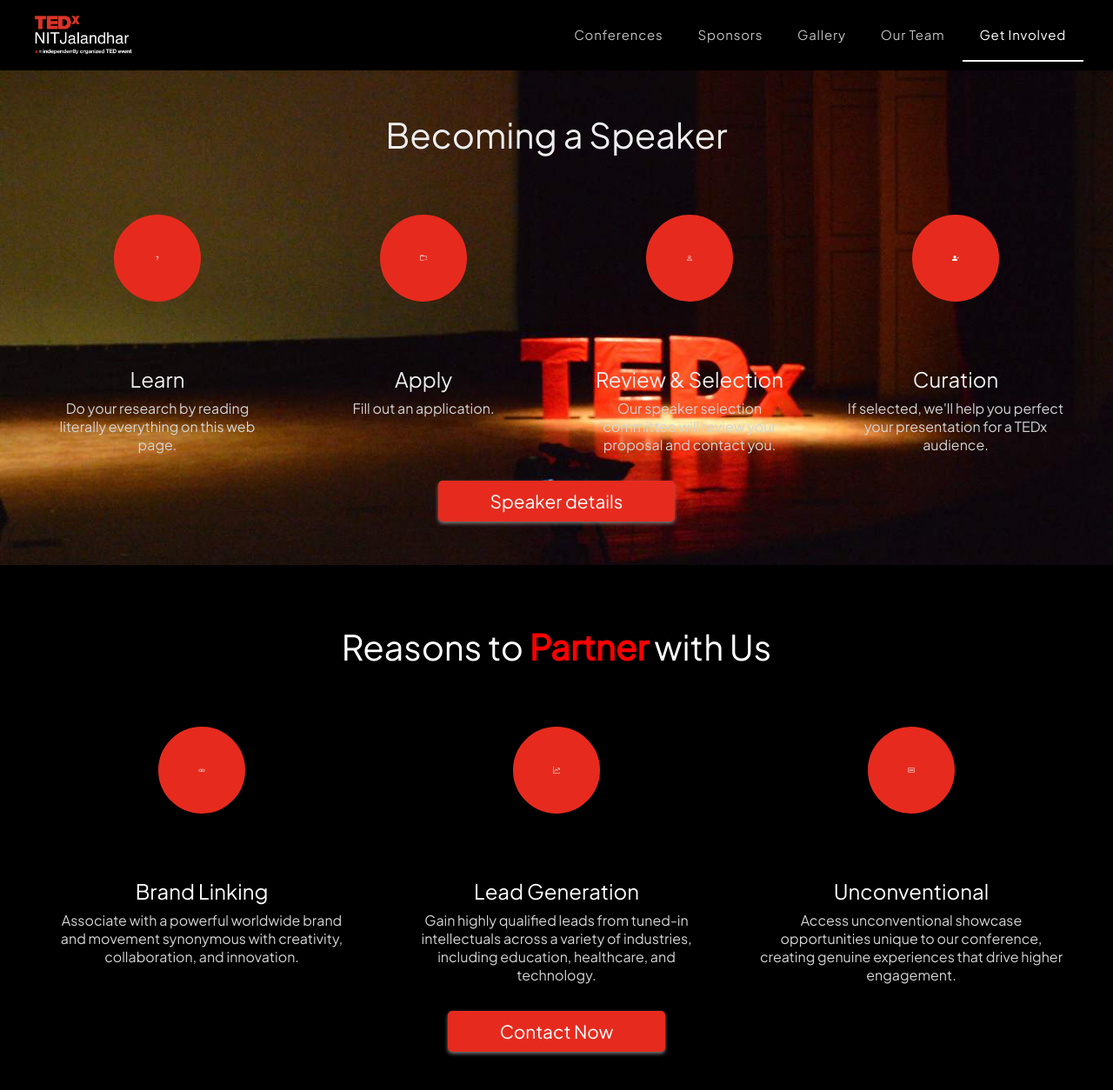
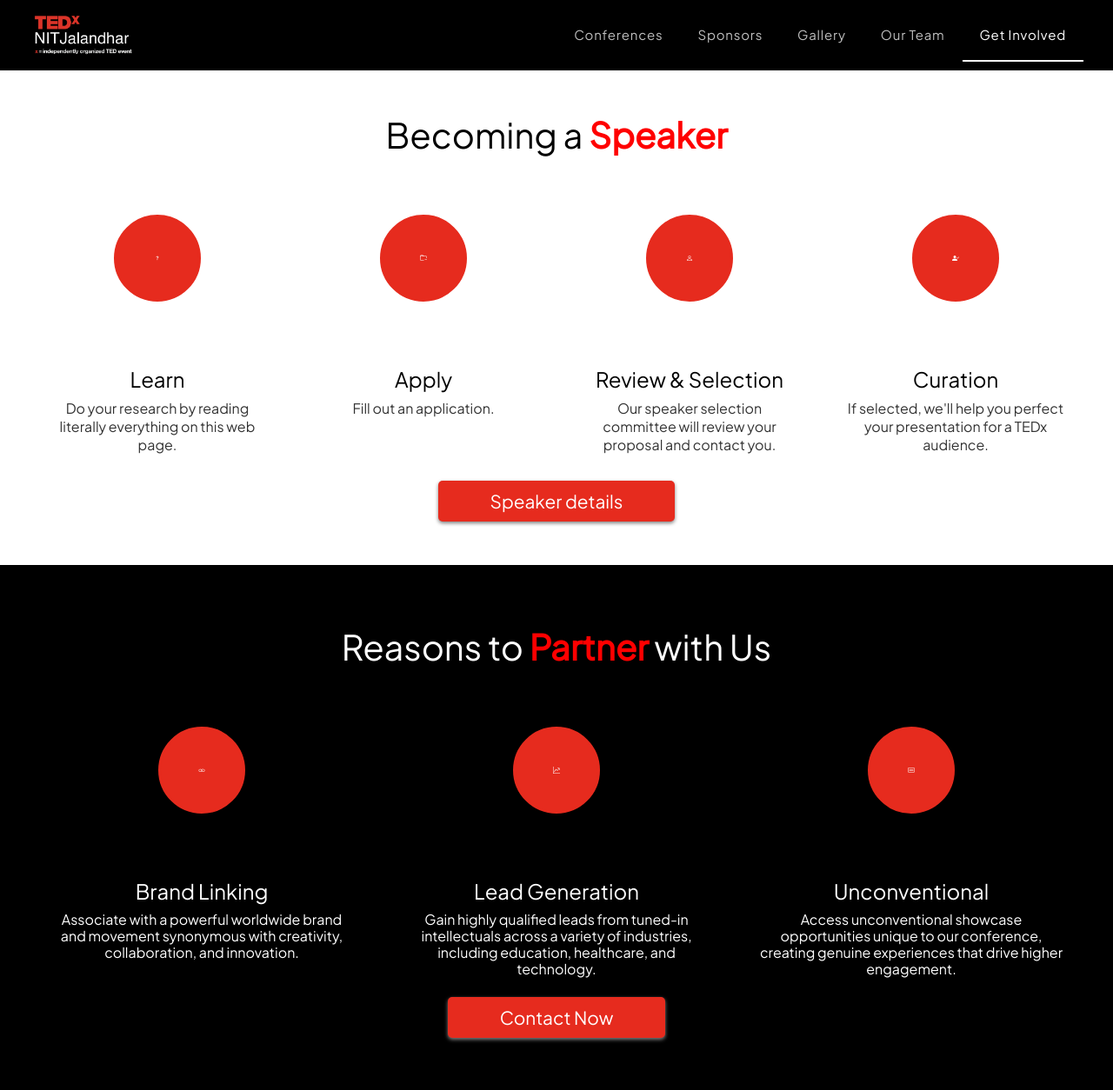
Before and after one commit to thealonemusk/tedx-nitj, a React (Create React App) app: page /getinvolve in a window 1280 px wide. Shown: the top 1254 px of the page at 87% size. Built offline with nearby package versions, Linux system fonts and the light colour scheme.

Commit message:
some changes made

```diff
--- a/src/App.css
+++ b/src/App.css
@@ -513,7 +513,6 @@ text-align: left;
   font-size: 120px;
   font-family: "HelveticaNeueLTStd", sans-serif;
   /* font-weight: 900; */
-  font-weight: 0;
   letter-spacing: -1px;
   /* margin-left: 0px; */
   margin-bottom: -45px;
@@ -525,7 +524,7 @@ text-align: left;
   font-size: 55px;
   /* height: 100%; */
   /* border: 1px solid white; */
-  font-family: "HelveticaNeueLTStd", sans-serif;
+  /* font-family: 'Plus Jakarta Sans'; */
   font-weight: 700;
   /* font-weight: 900; */
   letter-spacing: -1px;
@@ -563,6 +562,7 @@ text-align: left;
 
 .what {
   color: grey;
+  font-family: "HelveticaNeueLTStd", sans-serif;
   font-weight: 900;
 }
 
@@ -785,12 +785,12 @@ text-align: left;
 
 
 .copyright {
-  background-color: red;
+  background-color: #E62B1E;
   display: flex;
   align-items: center;
   font-family: 'Plus Jakarta Sans';
   justify-content: center;
-  padding: 10px;
+  padding: 5px;
 }
 
 .copyright p {
--- a/src/App.js
+++ b/src/App.js
@@ -52,6 +52,7 @@ function App() {
 
           <Footer />
           <Copyright />
+
         </Route>
         <Route path='/conferences'>
           {/* <MainTheme /> */}
@@ -80,6 +81,7 @@ function App() {
 
 
 
+
       {/* <Skills />
       <Projects /> */}
 
--- a/src/components/About.js
+++ b/src/components/About.js
@@ -22,9 +22,9 @@ export const About = () => {
 
                 <div className='row about__blocks'>
                     <div className='col-lg-2 col-md-12 about__ted align-self-end'>
-                        <h1 className='vertical-text'><span className="what">WHAT&nbsp;</span>IS</h1>
+                        <h1 className='vertical-text'><span className="what">WHAT</span>IS</h1>
                     </div>
-                    <div className='col-lg-1'></div>
+                    {/* <div className='col-lg-1'></div> */}
                     <div className='col-lg-3 col-md-6 about__ted'>
                         <h1 className='about_heading'>TED</h1>
                         <p>TED is a nonpartisan nonprofit devoted to spreading ideas, usually in the form of short, powerful talks. TED began in 1984 as a conference where Technology, Entertainment and Design converged, and today covers almost all topics — from science to business to global issues — in more than 110 languages. Meanwhile, independently run TEDx events help share ideas in communities around the world.</p>
--- a/src/components/Gallery.css
+++ b/src/components/Gallery.css
@@ -1,6 +1,6 @@
 
 .galley {
-    height: 100%;
+    height: 100vh;
     font-size: 16px;
     line-height: 1.5;
     font-family: Trebuchet MS, Helvetica, Arial, sans-serif;
--- a/src/components/GetInvolved.js
+++ b/src/components/GetInvolved.js
@@ -8,7 +8,7 @@ export const GetInvolved = () => {
     <div id="getInvolved" class="navDiv" data-scroll-section="">
             <div id="spekin">
                 <div class="text-center">
-                    <h1 class="whitefont">Becoming a Speaker</h1>
+                    <h1 class="whitefont">Becoming a <span class="emphasis">Speaker</span></h1>
                 </div>
                 <div class="row">
                     <div class="col-md-3 col-sm-12 text-center">
@@ -56,21 +56,21 @@ export const GetInvolved = () => {
                         <div class="sym"><div class="fa"><Link/></div></div>
                         <div class="symdes">
                             <h4>Brand Linking</h4>
-                            <p>Associate with a powerful worldwide brand and movement synonymous with creativity, collaboration, and innovation.</p>
+                            <h6 className='makeitwhite'>Associate with a powerful worldwide brand and movement synonymous with creativity, collaboration, and innovation.</h6>
                         </div>
                     </div>
                     <div class="col-md-4 col-sm-12 text-center">
                         <div class="sym"><div class="fa"><GraphUpArrow/></div></div>
                         <div class="symdes">
                             <h4>Lead Generation</h4>
-                            <p>Gain highly qualified leads from tuned-in intellectuals across a variety of industries, including education, healthcare, and technology.</p>
+                            <h6 className='makeitwhite'>Gain highly qualified leads from tuned-in intellectuals across a variety of industries, including education, healthcare, and technology.</h6>
                         </div>
                     </div>
                     <div class="col-md-4 col-sm-12 text-center">
                         <div class="sym"><div class="fa"><Thunderbolt/></div></div>
                         <div class="symdes">
                             <h4>Unconventional</h4>
-                            <p>Access unconventional showcase opportunities unique to our conference, creating genuine experiences that drive higher engagement.</p>
+                            <h6 className='makeitwhite'>Access unconventional showcase opportunities unique to our conference, creating genuine experiences that drive higher engagement.</h6>
                         </div>
                     </div>
                     <div class="col-sm-12 text-center">
--- a/src/components/getinvolve.css
+++ b/src/components/getinvolve.css
@@ -1,12 +1,14 @@
 #spekin {
-    background: url(./getInvolve.jpg) no-repeat center center fixed;
+    /* background: url(./getInvolve.jpg) no-repeat center center fixed; */
+    background-color: white;
+    /* color: black; */
     margin: 0;
     padding: 50px 40px;
     background-size: cover;
     font-family: 'Plus Jakarta Sans', sans-serif;
 }
 .whitefont {
-    color: #eee;
+    color: black;
 }
 .sym {
     margin: 60px 20px;
@@ -53,7 +55,11 @@
 .symdes p{
     /* text-align: justify; */
     font-weight: 100;
-    color: lightgray;
+    color: black;
+    opacity: 0.8;
+}
+.makeitwhite{
+    color: #fff;
 }
 .fa-wpforms:before {
     content: "\f298";
```
